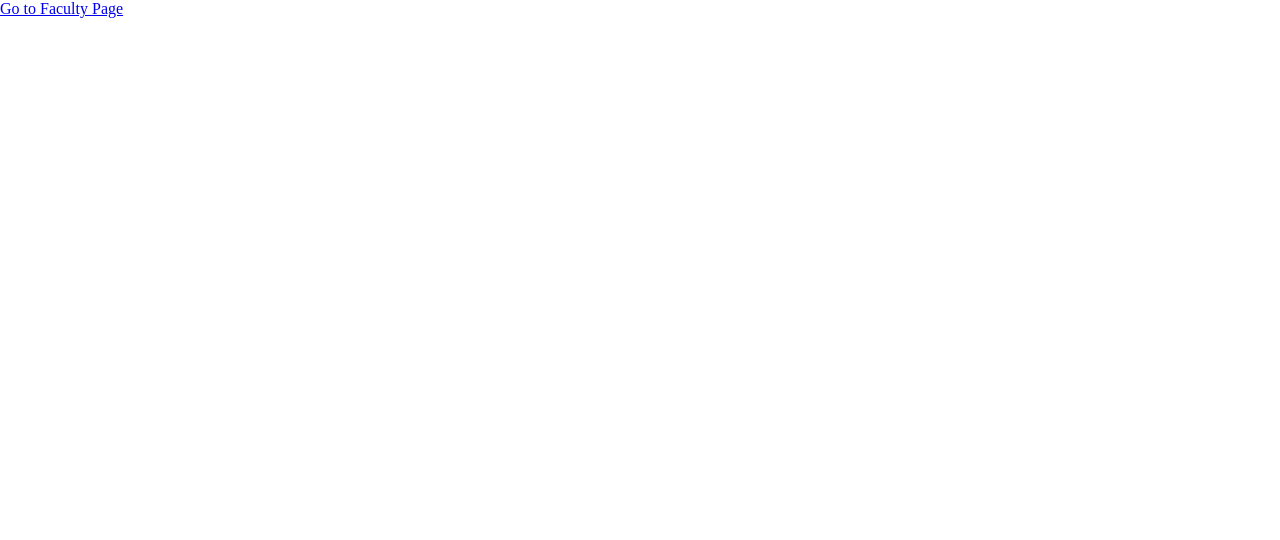
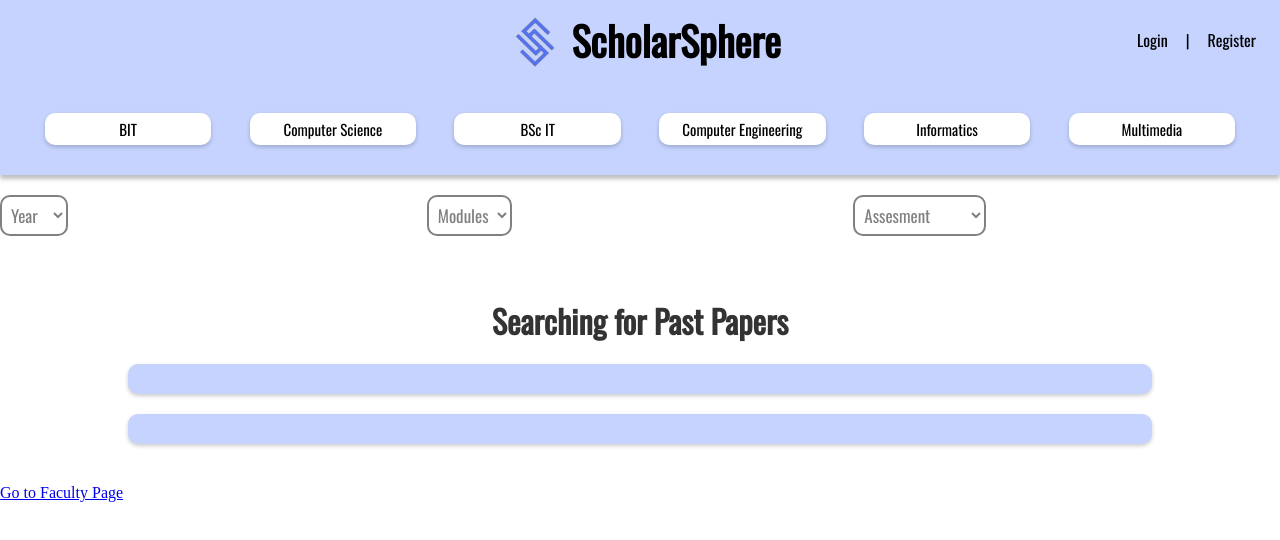
Before and after one commit to frightningframes/frightningframes.github.io, an Angular app: page /pastpapers in a window 1280 px wide. Before the commit this address led to /. Shown: the top 540 px of the page. Built offline with nearby package versions, Linux system fonts and the light colour scheme.

Commit message:
filters added

```diff
--- a/src/app/app-routing.module.ts
+++ b/src/app/app-routing.module.ts
@@ -12,6 +12,7 @@ import { BScITComponent } from './bsc-it/bsc-it.component';
 import { MultimediaComponent } from './multimedia/multimedia.component';
 import { InformaticsComponent } from './informatics/informatics.component';
 import { JobsComponent } from './jobs/jobs.component';
+import { PastPapersComponent } from './past-papers/past-papers.component';
 
 const routes: Routes = [
   { path: 'login', component: LoginComponent },
@@ -25,7 +26,8 @@ const routes: Routes = [
 { path: 'BScIT', component: BScITComponent },
 { path: 'Multimedia', component: MultimediaComponent },
 { path: 'Informatics', component: InformaticsComponent },
-{path: 'jobs', component: JobsComponent}
+{path: 'jobs', component: JobsComponent},
+{path: 'pastpapers', component: PastPapersComponent}
 ];
 
 @NgModule({
--- a/src/app/app.module.ts
+++ b/src/app/app.module.ts
@@ -15,6 +15,7 @@ import { CompEngComponent } from './comp-eng/comp-eng.component';
 import { InformaticsComponent } from './informatics/informatics.component';
 import { MultimediaComponent } from './multimedia/multimedia.component';
 import { JobsComponent } from './jobs/jobs.component';
+import { PastPapersComponent } from './past-papers/past-papers.component';
 
 @NgModule({
   declarations: [
@@ -30,7 +31,8 @@ import { JobsComponent } from './jobs/jobs.component';
     CompEngComponent,
     InformaticsComponent,
     MultimediaComponent,
-    JobsComponent
+    JobsComponent,
+    PastPapersComponent
   ],
   imports: [
     BrowserModule,
--- a/src/app/bsc-it/bsc-it.component.html
+++ b/src/app/bsc-it/bsc-it.component.html
@@ -32,7 +32,7 @@
             </div>
         </div>
     </a>
-    <a href="/past-papers"> <!-- Replace "/past-papers" with the URL for the past papers section -->
+    <a href="/pastpapers"> <!-- Replace "/past-papers" with the URL for the past papers section -->
         <div class="section" id="sec4">
             <div class="section-heading" style="color: #000000;">Practice with Past Papers</div>
             <div class="arrow">
--- /dev/null
+++ b/src/app/past-papers/past-papers.component.css
@@ -0,0 +1,87 @@
+.papers-container {
+    width: 80%;
+    margin: 20px auto;
+    padding: 20px;
+    font-family: 'Oswald', sans-serif;
+}
+
+h1 {
+    color: #333; /* Dark text color for better contrast on white background */
+    text-align: center;
+    margin-bottom: 20px;
+}
+
+.paper {
+    background-color: #C5D3FE;
+    border-radius: 10px;
+    padding: 15px;
+    margin-bottom: 20px;
+    box-shadow: 0 2px 4px rgba(0, 0, 0, 0.2);
+}
+
+.paper:last-child {
+    margin-bottom: 0;
+}
+
+.paper h2 {
+    color: black;
+    margin-top: 0;
+}
+
+a {
+    display: inline-block;
+    padding: 10px 15px;
+    background-color: #556FFF;
+    color: #fff;
+    text-decoration: none;
+    border-radius: 5px;
+    font-family: 'Oswald', sans-serif;
+    cursor: pointer;
+    transition: background-color 0.3s;
+}
+
+a:hover {
+    background-color: #334AB7;
+}
+
+.filters {
+    display: flex;
+    margin-top: 20px;
+    /* margin-right: 5px; */
+}
+
+.filter {
+
+    flex: 1;
+    /* Adjust the margin as needed */
+}
+
+#filter-year {
+    font-size: 17px;
+    background-color: white; /* Change the background color to dark grey */
+    color: grey; /* Change the text color to white */
+    border-radius: 10px; /* Adjust the border radius as needed */
+    border: 2px solid grey; /* Remove the default border */
+    padding: 5px;
+    font-family: 'Oswald', sans-serif;
+}
+
+#filter-module {
+    font-size: 17px;
+    background-color: white; /* Change the background color to dark grey */
+    color: grey; /* Change the text color to white */
+    border-radius: 10px; /* Adjust the border radius as needed */
+    border: 2px solid grey; /* Remove the default border */
+    padding: 5px;
+    font-family: 'Oswald', sans-serif;
+}
+
+#filter-asessment {
+    font-size: 17px;
+    background-color: white; /* Change the background color to dark grey */
+    color: grey; /* Change the text color to white */
+    border-radius: 10px; /* Adjust the border radius as needed */
+    border: 2px solid grey; /* Remove the default border */
+    padding: 5px;
+    font-family: 'Oswald', sans-serif;
+}
--- /dev/null
+++ b/src/app/past-papers/past-papers.component.html
@@ -0,0 +1,46 @@
+<app-navbar></app-navbar>
+
+<div class="filters">
+    <div class="filter">
+        <select id="filter-year">
+            <option value="" disabled selected style="display:none;">Year</option>
+            <option value="2023">2023</option>
+            <option value="2022">2022</option>
+            <option value="2021">2021</option>
+            <option value="2020">2020</option>
+            <option value="2019">2019</option>
+            <option value="2018">2018</option>
+        </select>
+    </div>
+    <div class="filter">
+        <select id="filter-module">
+            <option value="" disabled selected style="display:none;">Modules</option>
+            <option value="module1">COS333</option>
+            <option value="module2">COS330</option>
+            <option value="module3">COS341</option>
+            <option value="module4">COS301</option>
+            <option value="module5">IMY310</option>
+            <option value="module6">IMY320</option>
+        </select>
+    </div>
+    <div class="filter">
+        <select id="filter-asessment">
+            <option value="" disabled selected style="display:none;">Assesment</option>
+            <option value="Ass1">Tutorials</option>
+            <option value="Ass2">Class tests</option>
+            <option value="Ass3">Semester test 1</option>
+            <option value="Ass4">Semester test 2</option>
+            <option value="Ass5">Exam</option>
+        </select>
+    </div>
+</div>
+
+<div class="papers-container">
+    <h1>Searching for Past Papers</h1>
+
+    <div class="paper">
+    </div>
+
+    <div class="paper">
+    </div>
+</div>
```
Also changed, not shown: src/app/past-papers/past-papers.component.ts (added, +10 -0 lines), 1 other file (tests, documents, lock files or other folders).
